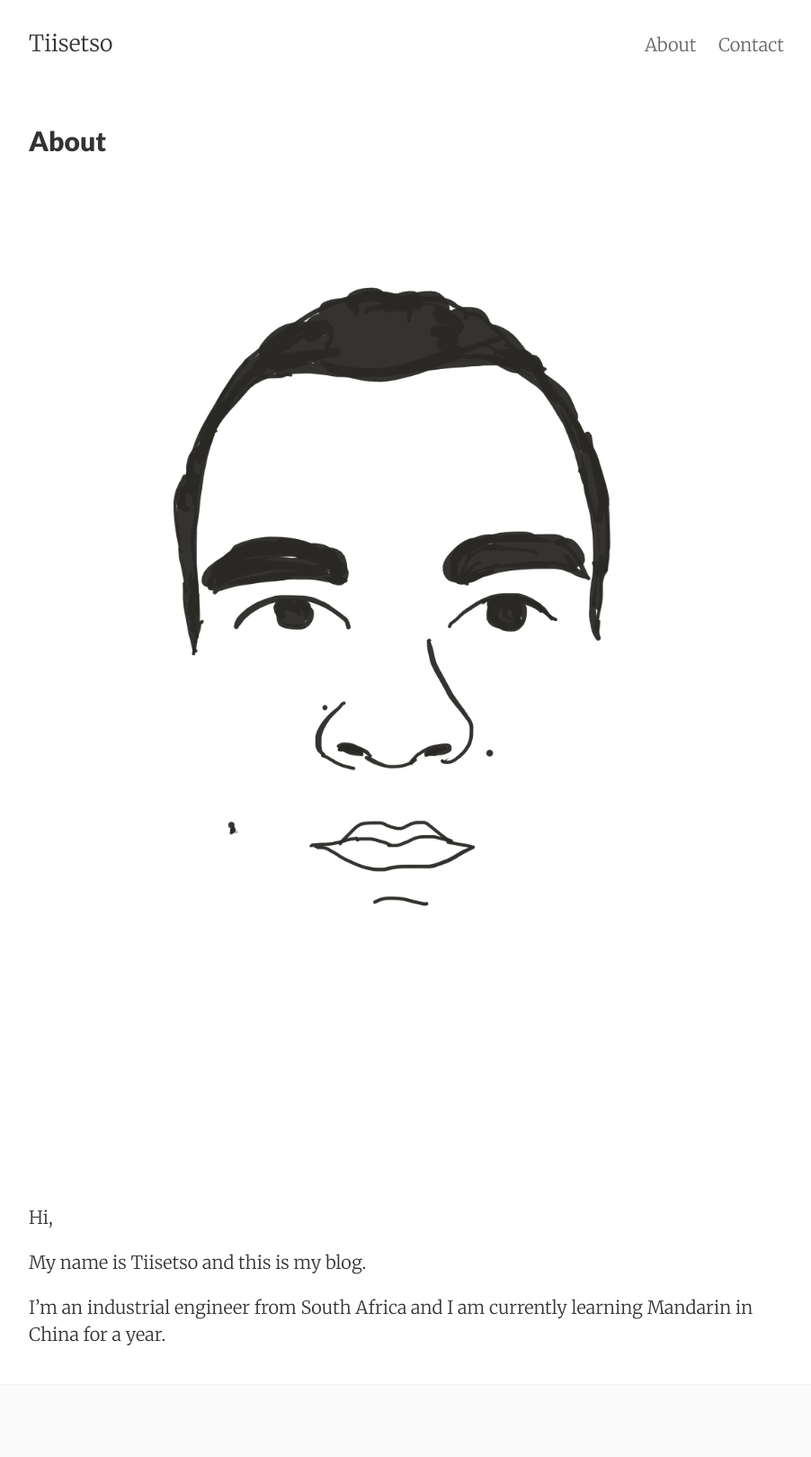
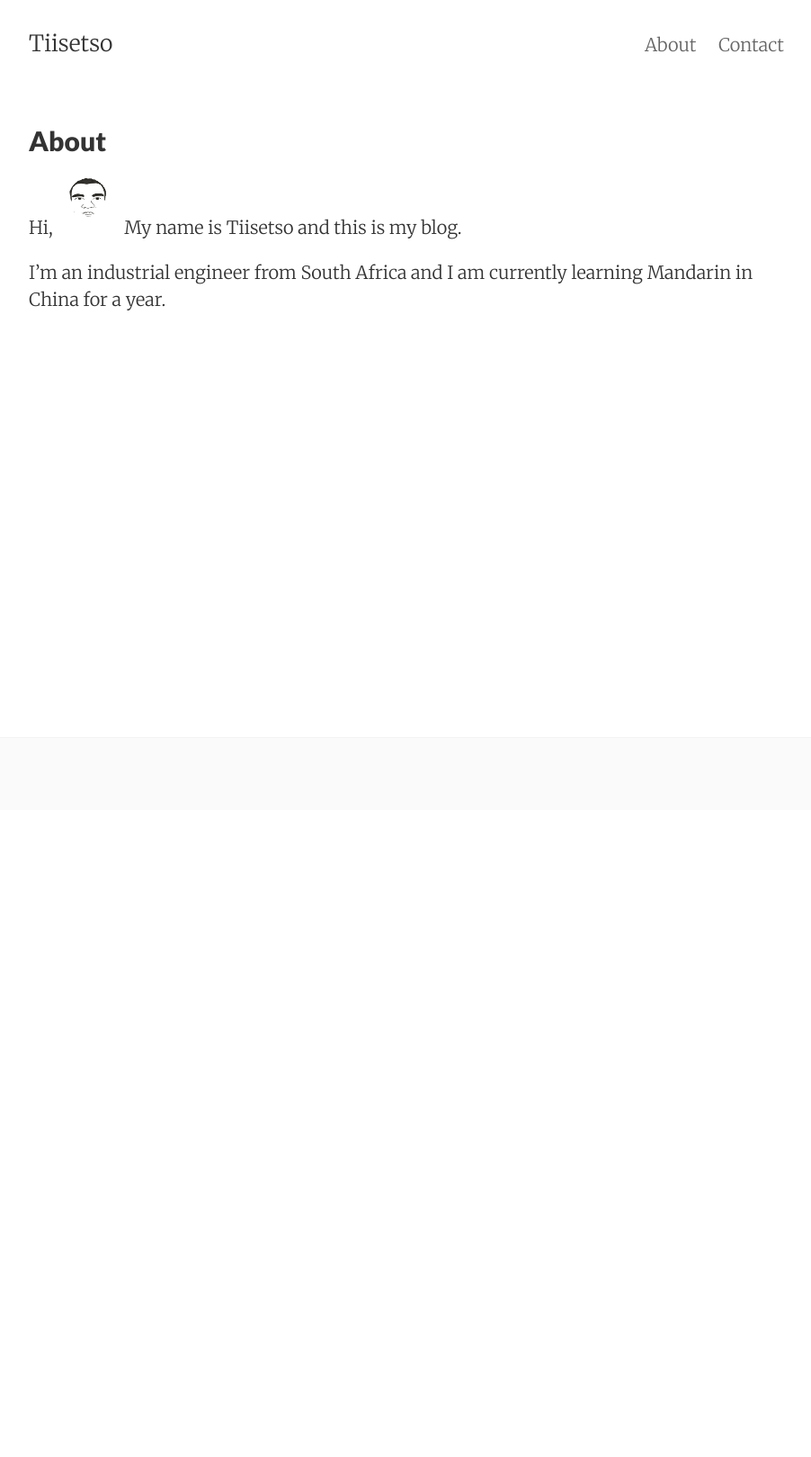
Before and after one commit to Tiisetso/tiisetso.github.io, a Jekyll site: the page built from about.md, in a window 1280 px wide. Shown: the whole page at 90% size, without its empty margins (188-1090 px from the left). Built offline with Jekyll 4.4.1, drawn with Linux system fonts in a browser that asks for light colours; after the commit the page ends 900 px from its top, so only the background shows below that.

Commit message:
Pushing image around.

```diff
--- a/about.md
+++ b/about.md
@@ -5,10 +5,9 @@ permalink: /about/
 tags: about
 ---
 
-![me]({{ site.url }}/assets/img/profile.PNG)
 
 Hi,
-
+<img src="{{ site.url }}/assets/img/profile.PNG" vertical-align="right" alt="Me" height="70" width="70">
 My name is Tiisetso and this is my blog.
 
 I'm an industrial engineer from South Africa and I am currently learning Mandarin in China for a year.
```
